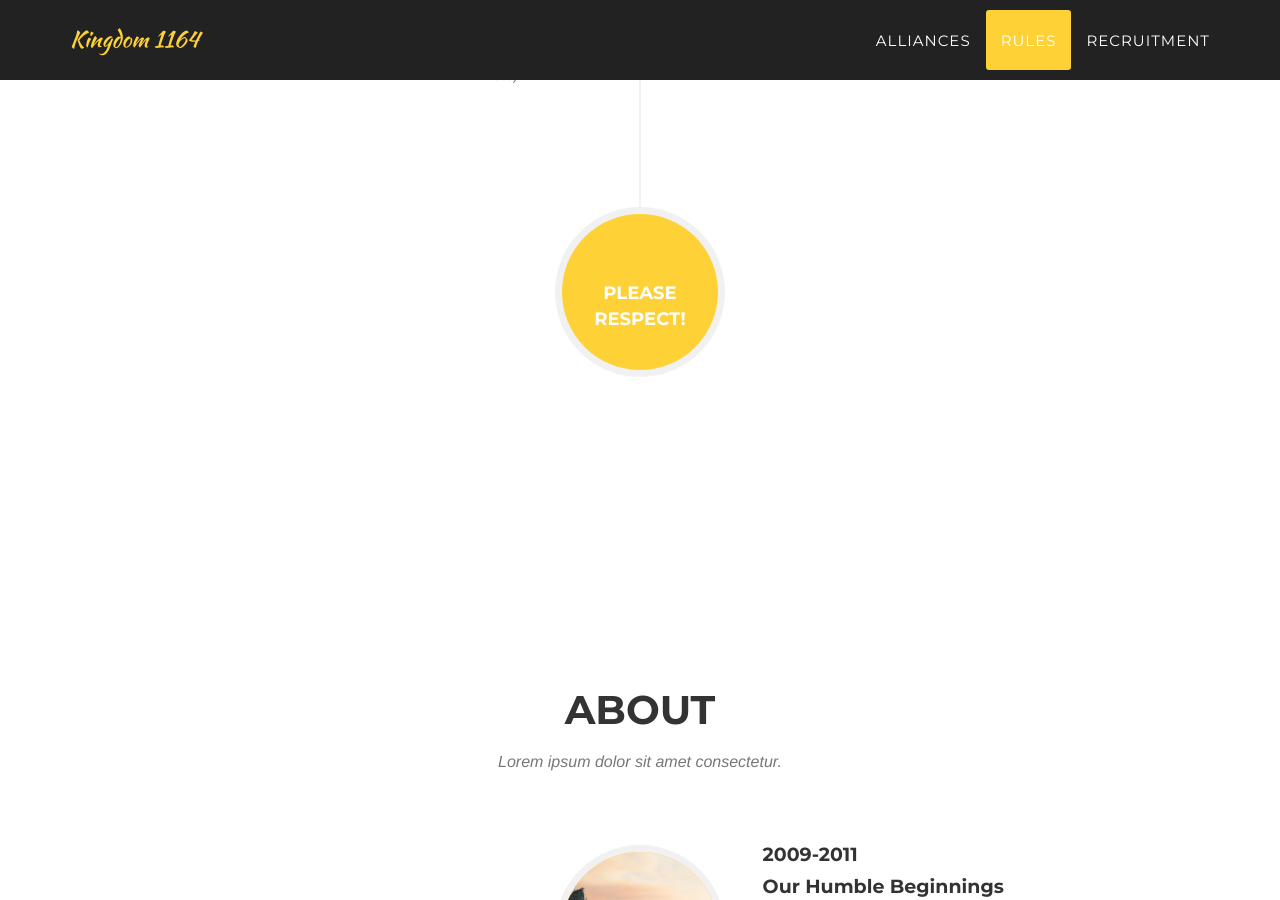
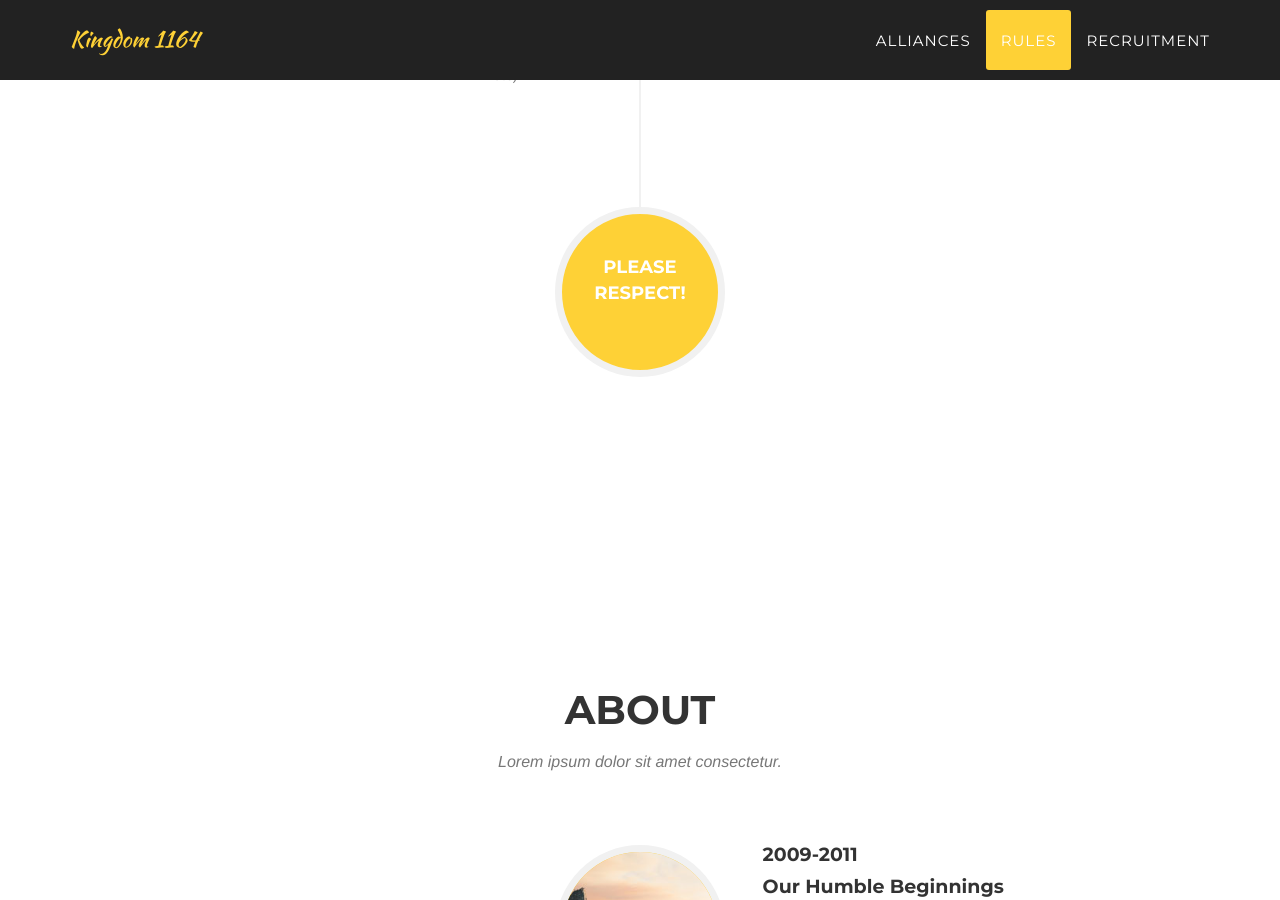
Before and after one commit to lysm-rok/K1164, a Jekyll site: the page built from index.html, in a window 1280 px wide and 900 px high, scrolled down 3570 px. Built offline with Jekyll 4.4.1, drawn with Linux system fonts in a browser that asks for light colours; some web fonts are replaced.

Commit message:
Update rules.html

```diff
--- a/_includes/rules.html
+++ b/_includes/rules.html
@@ -32,8 +32,7 @@
 
                         <li class="timeline-inverted">
                             <div class="timeline-image">
-                                <h4>
-                                    <br>Please
+                                <h4>Please
                                     <br>respect!</h4>
                             </div>
                         </li>
```
